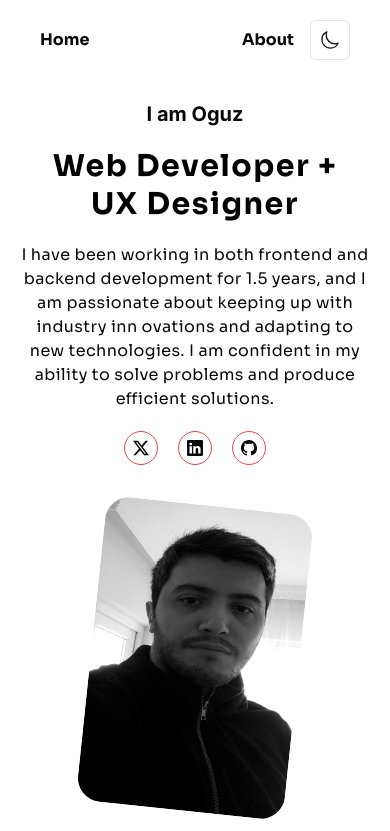
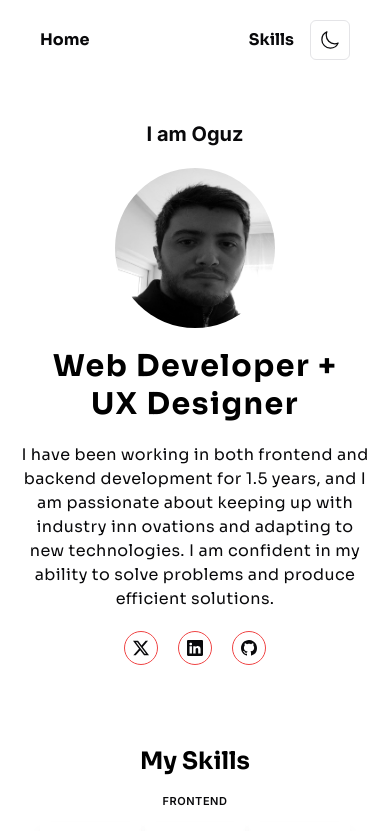
Before and after one commit to codeozdev/portfolio-main, a Next.js app: page / in a window 390 px wide. Shown: the top 831 px of the page. Built offline with nearby package versions, Linux system fonts and the light colour scheme.

Commit message:
Skills page & mobile created

```diff
--- a/app/globals.css
+++ b/app/globals.css
@@ -78,11 +78,11 @@
   }
 
   h1 {
-    @apply text-3xl md:text-6xl font-bold font-sora text-black dark:bg-gradient-to-r from-[#8B56F7] to-white inline-block dark:text-transparent bg-clip-text py-5;
+    @apply text-3xl md:text-6xl font-bold font-sora text-black dark:bg-gradient-to-r from-[#8B56F7] to-white inline-block dark:text-transparent bg-clip-text;
   }
 
   h2 {
-    @apply text-5xl font-bold font-sora text-center text-black dark:bg-gradient-to-r from-[#8B56F7] to-white inline-block dark:text-transparent bg-clip-text py-5;
+    @apply text-2xl md:text-5xl font-bold font-sora text-center text-black dark:bg-gradient-to-r from-[#8B56F7] to-white inline-block dark:text-transparent bg-clip-text;
   }
 
   h3 {
@@ -90,7 +90,7 @@
   }
 
   h4 {
-    @apply text-[11px] tracking-wider font-semibold uppercase mt-10 mb-3;
+    @apply text-[11px] tracking-wider font-semibold uppercase mt-4 md:mt-10 mb-3;
   }
 }
 
--- a/app/page.tsx
+++ b/app/page.tsx
@@ -1,11 +1,14 @@
 import SkillsList from "@/components/skills/skills-list";
 import MyContainer from "@/components/my-container/my-container";
+import MainContainer from "@/components/container/main-container";
 
 export default function Home() {
   return (
     <main className="w-full">
       <MyContainer />
-      <SkillsList />
+      <MainContainer>
+        <SkillsList />
+      </MainContainer>
     </main>
   );
 }
--- a/components/container/main-container.tsx
+++ b/components/container/main-container.tsx
@@ -2,7 +2,7 @@ import { ReactNode } from "react";
 
 export default function MainContainer({ children }: { children: ReactNode }) {
   return (
-    <div className="flex flex-col items-center justify-center min-h-[calc(100vh-104px)] overflow-y-hidden text-center md:text-start">
+    <div className="flex flex-col items-center justify-center text-center md:text-start my-5 md:my-10">
       {children}
     </div>
   );
--- a/components/deneme.tsx
+++ /dev/null
@@ -1,9 +0,0 @@
-import React from 'react'
-
-export default function Deneme() {
-  return (
-    <div>
-      <h1>Test</h1>
-    </div>
-  )
-}
--- a/components/left-text.tsx
+++ b/components/left-text.tsx
@@ -7,7 +7,6 @@ export default function LeftText() {
 
   useEffect(() => {
     const handleScroll = () => {
-      // Sayfa boyutunu al
       const windowHeight = window.innerHeight;
       const fullHeight = document.body.scrollHeight;
       const scrollY = window.scrollY;
@@ -16,17 +15,14 @@ export default function LeftText() {
       // console.log("windowHeight", windowHeight);
       // console.log("scrollY", scrollY);
 
-      // Sayfa boyunun %20'si, 0.2 ile çarpılır
       const scrollPercentage = (scrollY / (fullHeight - windowHeight)) * 100;
 
       console.log(scrollPercentage); // buradaki degere gore div elementimiz gorunecek
 
 
-      // Eğer scroll yüzde 20'den küçükse veya yüzde 100'e eşitse, elementi görünür yap
-      if (scrollPercentage >= 40) {
+      if (scrollPercentage >= 50) {
         setIsVisible(true);
       } else {
-        // Scroll yüzde 20 ila 100 arasındaysa, elementi gizle
         setIsVisible(false);
       }
     };
--- a/components/my-container/my-container.tsx
+++ b/components/my-container/my-container.tsx
@@ -14,15 +14,26 @@ export default function MyContainer() {
       <div className="p-5 md:p-10 relative z-20">
         {/* GRID */}
         <div className="grid grid-cols-1 gap-10 md:gap-0 md:grid-cols-2 place-items-center">
-          <div className="w-full h-fit">
+          <div className="w-full h-fit space-y-5">
             <h3>I am Oguz</h3>
+            <div className="md:hidden w-full flex justify-center items-center">
+              {/*MOBILE IMAGE*/}
+              <Image
+                src="/photo.png"
+                alt="img"
+                width={500}
+                height={500}
+                className={`max-w-40 max-h-40 object-cover object-top grayscale hover:grayscale-0 rounded-full ${mid} ${isDark}`}
+                sizes="60vw"
+              />
+            </div>
             <h1 className="max-w-[300px] md:max-w-[600px] tracking-wider leading-tight">
               Web Developer + UX Designer
             </h1>
             <p className="font-sora text-center md:text-start md:text-xl tracking-wide md:min-w-[500px]">
               I have been working in both frontend and backend development for 1.5 years, and I am passionate about keeping up with industry inn ovations and adapting to new technologies. I am confident in my ability to solve problems and produce efficient solutions.
             </p>
-            <ul className="flex gap-5 mt-5 md:mt-10 items-center md:justify-start justify-center">
+            <ul className="flex gap-5 items-center md:justify-start justify-center">
               <li className={li}>
                 <Link href="#">
                   <BsTwitterX />
@@ -40,13 +51,13 @@ export default function MyContainer() {
               </li>
             </ul>
           </div>
-          <div>
+          <div className="hidden md:block">
             <Image
               src="/photo.png"
               alt="img"
               width={500}
               height={500}
-              className={`max-w-52 max-h-max object-cover grayscale hover:rotate-0 rotate-6 transition-all duration-300 ease-in-out hover:grayscale-0 rounded-3xl ${mid} ${isDark}`}
+              className={`max-w-52 max-h-max object-cover grayscale hover:rotate-0 rotate-6 transition-all duration-300 ease-in-out hover:grayscale-0 rounded-3xl  ${mid} ${isDark}`}
               sizes="60vw"
             />
           </div>
--- a/components/navigation/header.tsx
+++ b/components/navigation/header.tsx
@@ -18,7 +18,7 @@ export default function Header() {
             href="#skills"
             className="navbar_link relative"
           >
-            About
+            Skills
           </Link>
         </li>
 
--- a/components/skills/skills-item.tsx
+++ b/components/skills/skills-item.tsx
@@ -9,7 +9,7 @@ interface SkillsItemProps {
 }
 
 export default function SkillsItem({ name, items }: SkillsItemProps) {
-  const isDark = `dark:bg-black dark:border-[#8650F6] dark:group-hover:border dark:group-hover:brightness-150 dark:shadow-none`;
+
 
   return (
     <>
@@ -21,7 +21,7 @@ export default function SkillsItem({ name, items }: SkillsItemProps) {
             key={item.id}
           >
             <div
-              className={`flex items-center flex-col justify-center gap-3 w-full h-full aspect-square text-center p-3 shadow-2xl ${isDark}`}
+              className={`flex items-center flex-col justify-center gap-3 w-full h-full aspect-square text-center p-3 shadow-lg dark:shadow-sky-950`}
               key={item.id}
             >
               <Image
@@ -30,7 +30,7 @@ export default function SkillsItem({ name, items }: SkillsItemProps) {
                 width={200}
                 height={200}
                 quality={100}
-                className="w-[50px] h-[50px] sm:w-[75px] sm:h-[75px] md:w-[100px] md:h-[100px] dark:grayscale group-hover:grayscale-0 transition-all duration-300 ease-in-out"
+                className="w-[50px] h-[50px] sm:w-[75px] sm:h-[75px] md:w-[100px] md:h-[100px] dark:group-hover:brightness-110"
               />
               <p className="font-bold text-[10px] sm:text-sm text-neutral-600 dark:group-hover:text-white">
                 {item.title}
--- a/components/skills/skills-list.tsx
+++ b/components/skills/skills-list.tsx
@@ -29,7 +29,7 @@ export default function SkillsList() {
 
         {/* EXTRA */}
         <SkillsItem
-          name="EXTR"
+          name="EXTRA"
           items={extra}
         />
       </div>
```
